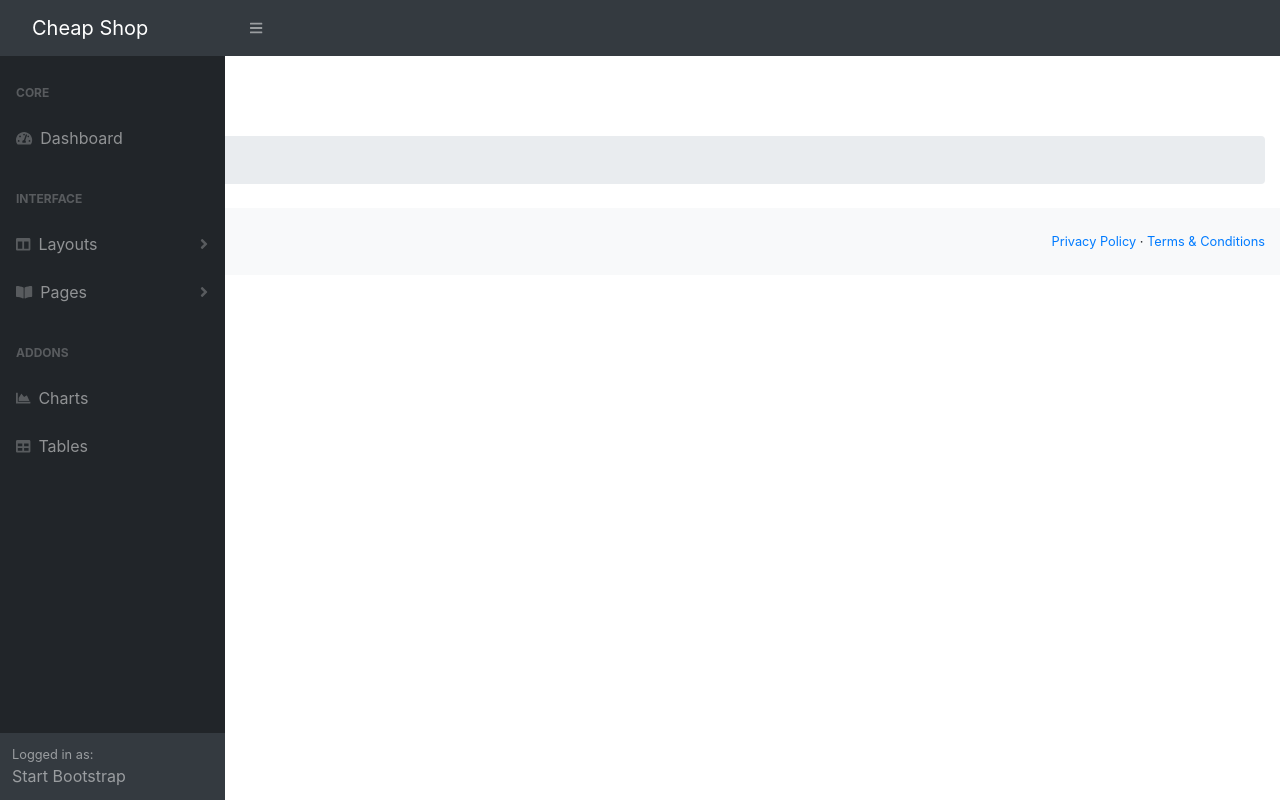
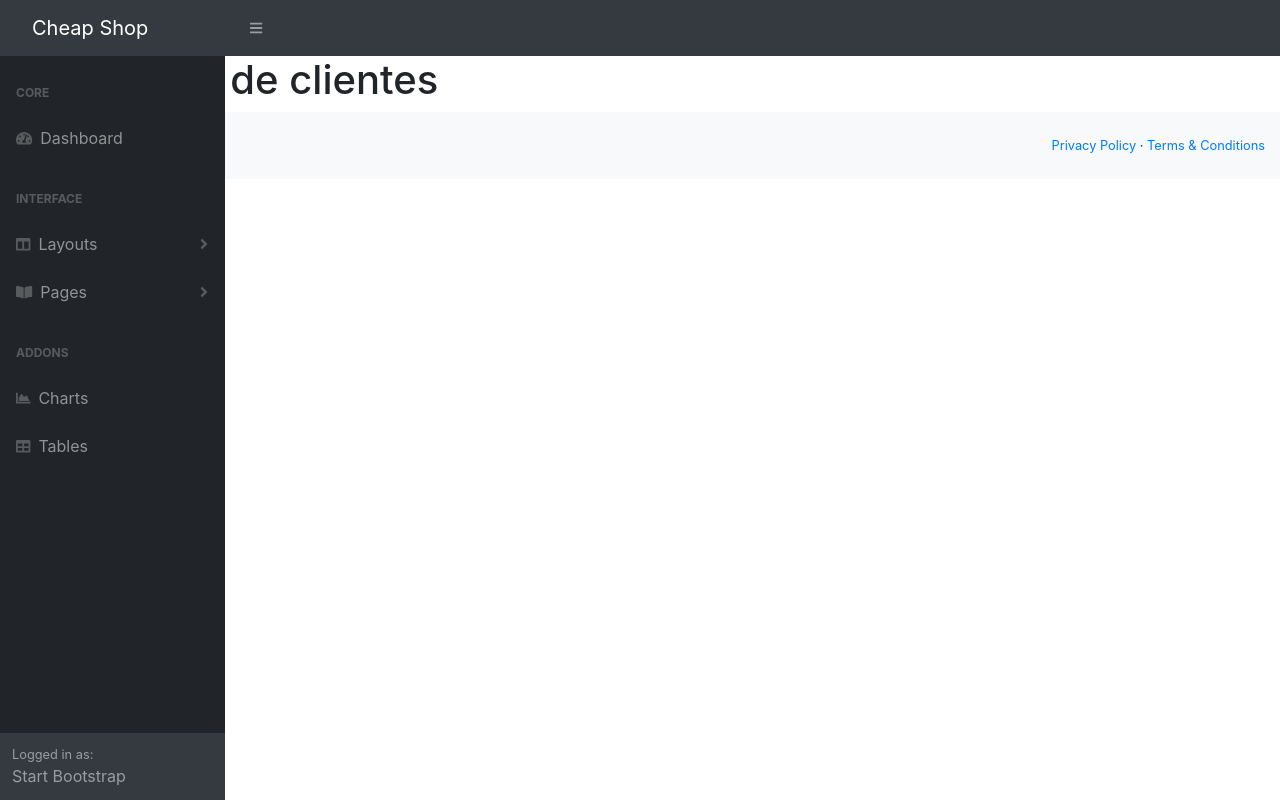
Before and after one commit to iaagofelipe/cheap-shop-view, an Angular app: page /customers-form in a window 1280 px wide. Before the commit this address led to /. Built offline with nearby package versions, Linux system fonts and the light colour scheme.

Commit message:
[Navegação] - Navegando através de router links

```diff
--- a/src/app/app-routing.module.ts
+++ b/src/app/app-routing.module.ts
@@ -1,7 +1,11 @@
 import { NgModule } from '@angular/core';
 import { Routes, RouterModule } from '@angular/router';
+import { HomeComponent } from './home/home.component'
 
-const routes: Routes = [];
+
+const routes: Routes = [
+  { path: 'home', component: HomeComponent }
+];
 
 @NgModule({
   imports: [RouterModule.forRoot(routes)],
--- a/src/app/app.component.html
+++ b/src/app/app.component.html
@@ -4,7 +4,7 @@
   <div id="layoutSidenav_content">
     <main>
       <div class="container-fluid">
-        <app-home></app-home>
+        <router-outlet></router-outlet>
       </div>
       <footer class="py-4 bg-light mt-auto">
         <div class="container-fluid">
--- a/src/app/app.module.ts
+++ b/src/app/app.module.ts
@@ -5,6 +5,7 @@ import { AppRoutingModule } from './app-routing.module';
 import { AppComponent } from './app.component';
 import {TemplateModule} from "./template/template.module";
 import { HomeComponent } from './home/home.component';
+import {CustomersModule} from "./customers/customers.module";
 
 @NgModule({
   declarations: [
@@ -14,7 +15,8 @@ import { HomeComponent } from './home/home.component';
     imports: [
         BrowserModule,
         AppRoutingModule,
-        TemplateModule
+        TemplateModule,
+        CustomersModule
     ],
   providers: [],
   bootstrap: [AppComponent]
--- /dev/null
+++ b/src/app/customers/customers-form/customers-form.component.html
@@ -0,0 +1 @@
+<h1>Formulário de clientes</h1>
--- /dev/null
+++ b/src/app/customers/customers-form/customers-form.component.ts
@@ -0,0 +1,15 @@
+import { Component, OnInit } from '@angular/core';
+
+@Component({
+  selector: 'app-customers-form',
+  templateUrl: './customers-form.component.html',
+  styleUrls: ['./customers-form.component.css']
+})
+export class CustomersFormComponent implements OnInit {
+
+  constructor() { }
+
+  ngOnInit() {
+  }
+
+}
--- /dev/null
+++ b/src/app/customers/customers-routing.module.ts
@@ -0,0 +1,13 @@
+import {NgModule} from '@angular/core';
+import {Routes, RouterModule} from '@angular/router';
+import {CustomersFormComponent} from './customers-form/customers-form.component'
+
+
+const routes: Routes = [{path : 'customers-form', component: CustomersFormComponent}];
+
+@NgModule({
+  imports: [RouterModule.forChild(routes)],
+  exports: [RouterModule]
+})
+export class CustomersRoutingModule {
+}
--- /dev/null
+++ b/src/app/customers/customers.module.ts
@@ -0,0 +1,17 @@
+import {NgModule} from '@angular/core';
+import {CommonModule} from '@angular/common';
+
+import {CustomersRoutingModule} from './customers-routing.module';
+import {CustomersFormComponent} from './customers-form/customers-form.component';
+
+@NgModule({
+  declarations: [CustomersFormComponent],
+  imports: [
+    CommonModule,
+    CustomersRoutingModule
+  ], exports: [
+    CustomersFormComponent
+  ]
+})
+export class CustomersModule {
+}
--- a/src/app/home/home.component.html
+++ b/src/app/home/home.component.html
@@ -1,4 +1,4 @@
-<h1 class="mt-4">Dashboard</h1>
+<h1 class="mt-4">Home</h1>
   <ol class="breadcrumb mb-4">
     <li class="breadcrumb-item active">Dashboard</li>
   </ol>
--- a/src/app/template/template.module.ts
+++ b/src/app/template/template.module.ts
@@ -2,6 +2,7 @@ import { NgModule } from '@angular/core';
 import { CommonModule } from '@angular/common';
 import { NavbarComponent } from './navbar/navbar.component';
 import { SidebarComponent } from './sidebar/sidebar.component';
+import {RouterModule} from "@angular/router";
 
 @NgModule({
   declarations: [
@@ -9,7 +10,8 @@ import { SidebarComponent } from './sidebar/sidebar.component';
     SidebarComponent,
   ],
   imports: [
-    CommonModule
+    CommonModule,
+    RouterModule
   ],
   exports: [
     NavbarComponent,
```
Also changed, not shown: src/app/customers/customers-form/customers-form.component.css (added).
